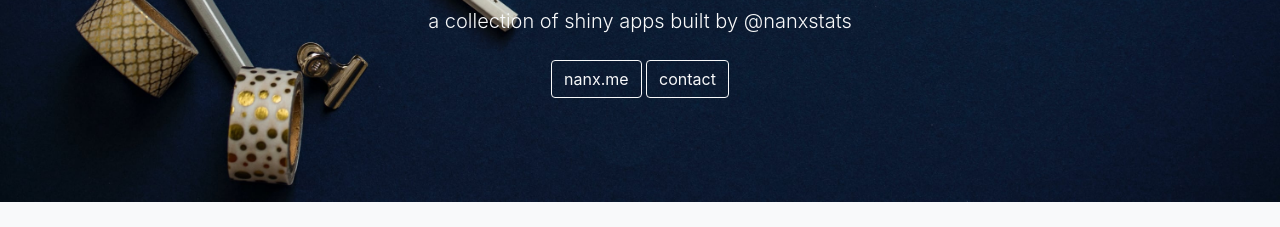
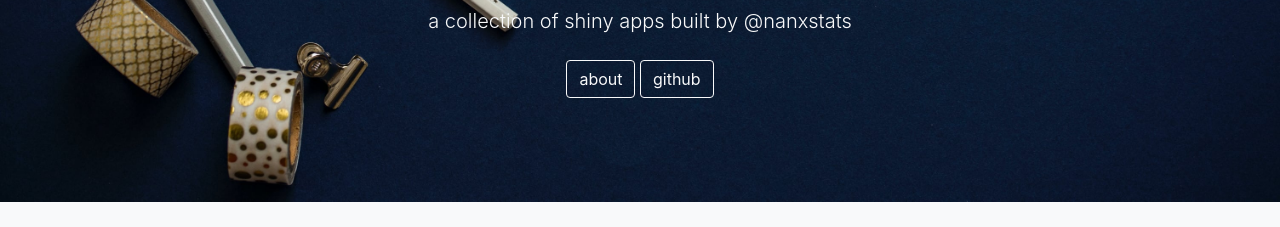
Before and after one commit to nanxstats/nanx.app, a plain HTML site: page index.html in a window 1280 px wide. Shown: the part 229-456 px from the top of the page. Drawn offline with nearby package versions, Linux system fonts and the light colour scheme.

Commit message:
add github link

```diff
--- a/index.html
+++ b/index.html
@@ -54,8 +54,8 @@
         <p class="lead text-light">a collection of shiny apps built by <a class="text-light"
             href="https://twitter.com/nanxstats">@nanxstats</a></p>
         <p>
-          <a href="https://nanx.me/" class="btn btn-outline-light my-2" target="_blank">nanx.me</a>
-          <a href="mailto:me@nanx.me" class="btn btn-outline-light my-2" target="_blank">contact</a>
+          <a href="https://nanx.me/" class="btn btn-outline-light my-2" target="_blank">about</a>
+          <a href="https://github.com/nanxstats/nanx.app" class="btn btn-outline-light my-2" target="_blank">github</a>
         </p>
       </div>
     </section>
```
